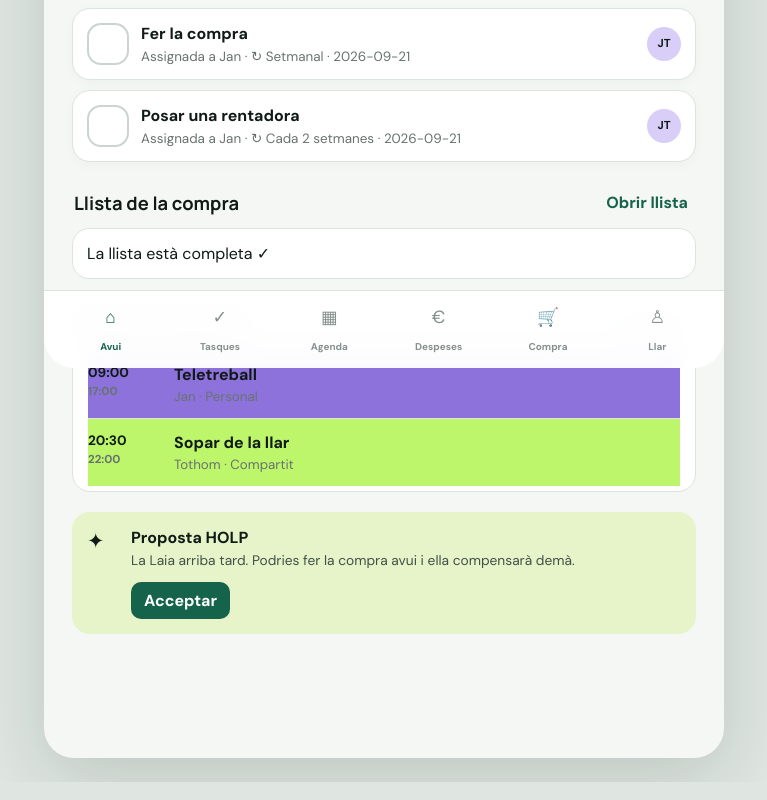
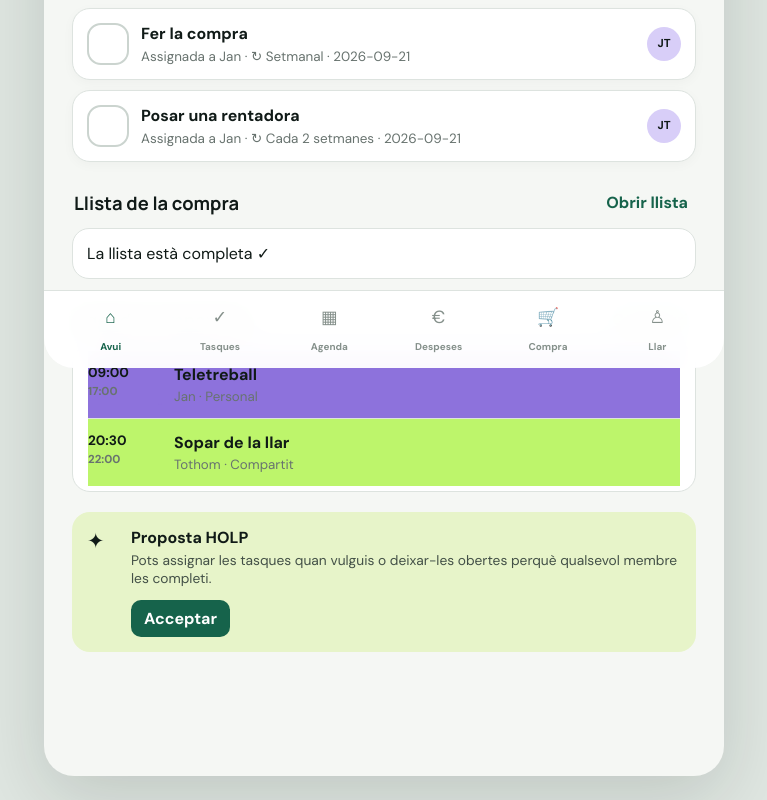
Before and after one commit to janntenesa13/holp-mvp, a plain HTML site: page index.html in a window 1280 px wide. Shown: the part 408-1208 px from the top of the page, without its empty margins (256-1023 px from the left). Drawn offline with Linux system fonts and the light colour scheme.

Commit message:
Remove obsolete member suggestion

```diff
--- a/index.html
+++ b/index.html
@@ -35,7 +35,7 @@
         <div class="section-head"><h2>Agenda compartida</h2><button data-nav="agenda">Calendari</button></div>
         <div id="todayEvents" class="timeline"></div>
 
-        <div class="nudge"><span class="nudge-icon">✦</span><div><b>Proposta HOLP</b><p>La Laia arriba tard. Podries fer la compra avui i ella compensarà demà.</p></div><button id="acceptSuggestion">Acceptar</button></div>
+        <div class="nudge"><span class="nudge-icon">✦</span><div><b>Proposta HOLP</b><p>Pots assignar les tasques quan vulguis o deixar-les obertes perquè qualsevol membre les completi.</p></div><button id="acceptSuggestion">Acceptar</button></div>
       </section>
 
       <section class="view" data-view="tasques">
```
